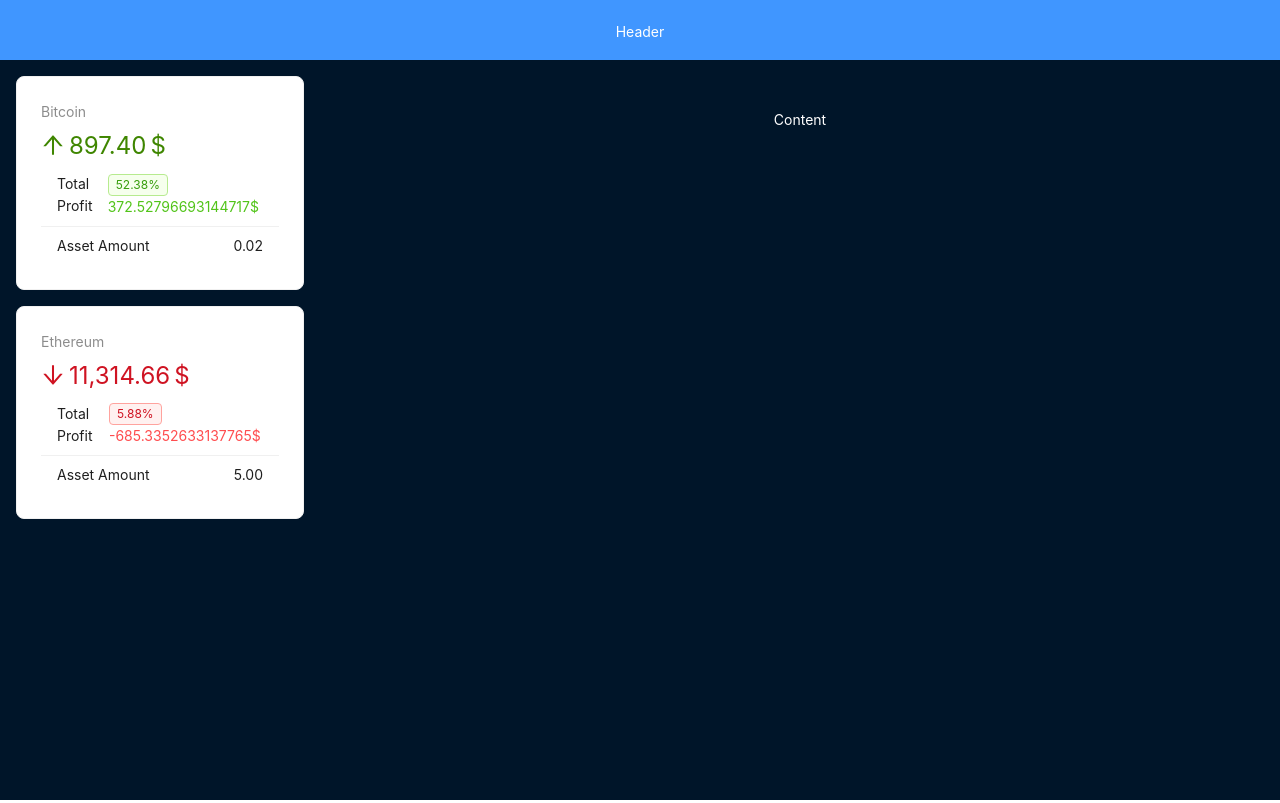
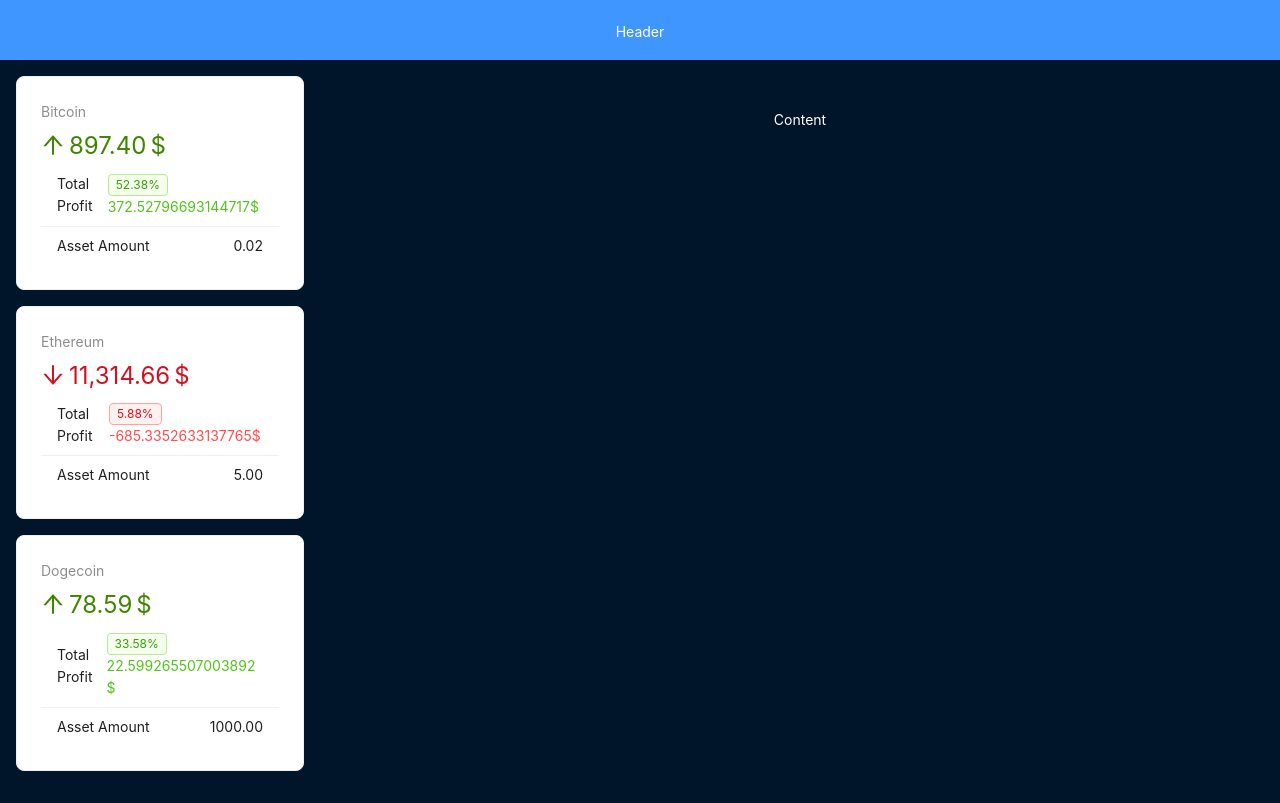
Before and after one commit to SSH1van/Learning-React, a React (Vite) app in the folder react-crypto-app/: page / in a window 1280 px wide. Built offline with nearby package versions, Linux system fonts and the light colour scheme.

Commit message:
Add new coin in wallet

```diff
--- a/react-crypto-app/src/data.js
+++ b/react-crypto-app/src/data.js
@@ -622,4 +622,10 @@
     price: 2400,
     date: new Date(),
   },
+  {
+    id: 'dogecoin',
+    amount: 1000,
+    price: 0.056,
+    date: new Date(),
+  }
 ]
```
